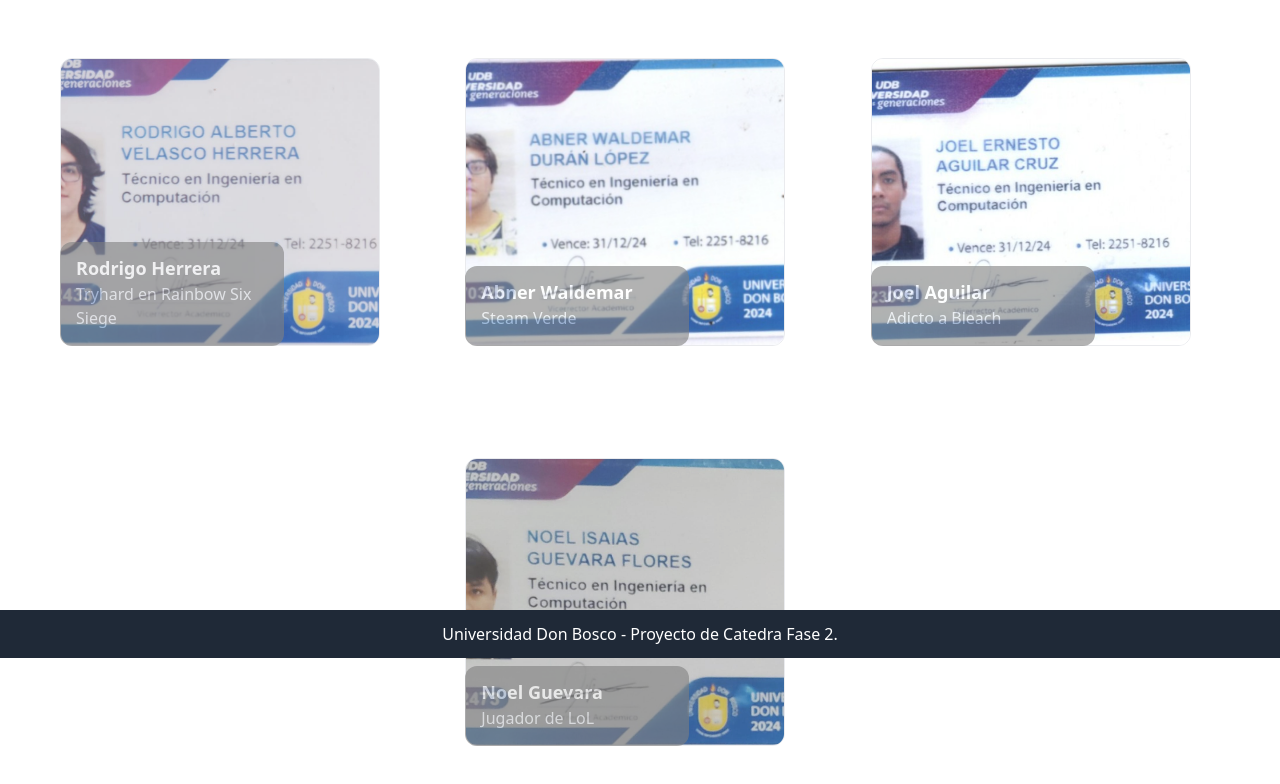
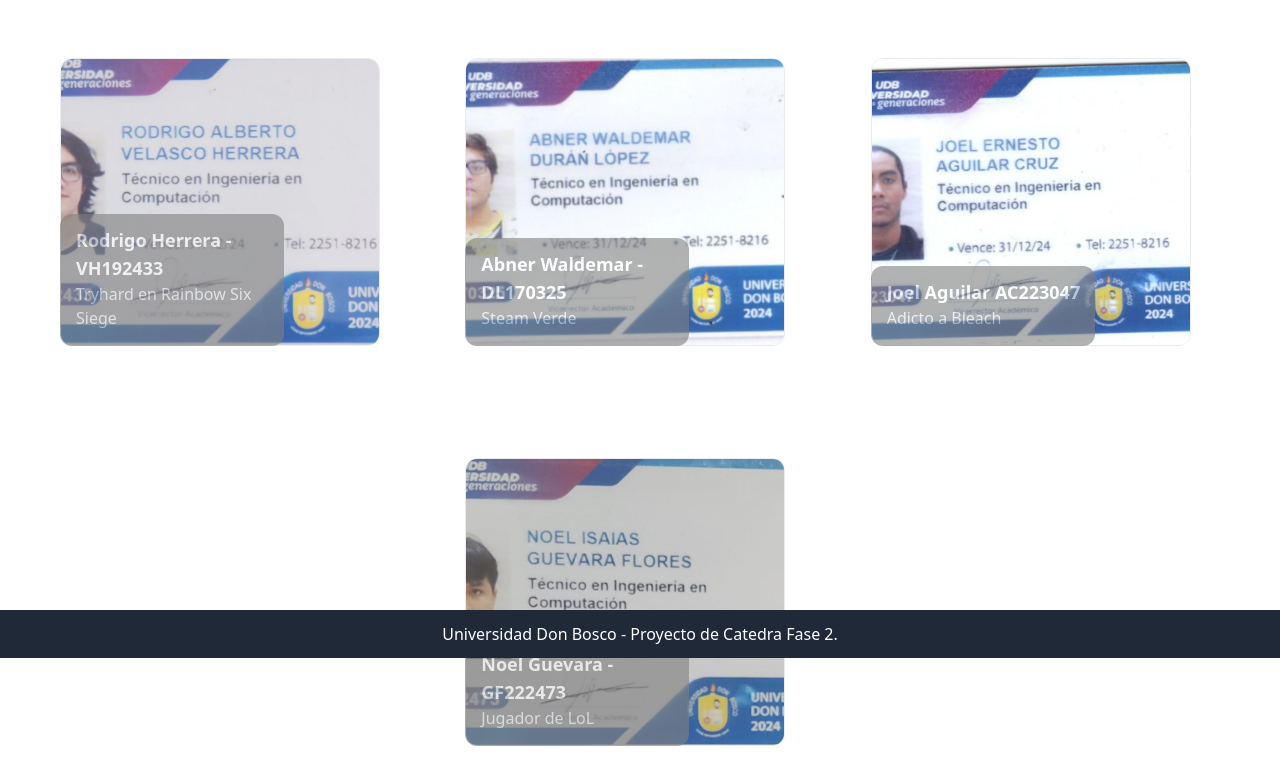
Before and after one commit to Nois2/Web, a plain HTML site: page index.html in a window 1280 px wide. Shown: the part 142-926 px from the top of the page. Drawn offline with nearby package versions, Linux system fonts and the light colour scheme.

Commit message:
Nah I'd win

```diff
--- a/index.html
+++ b/index.html
@@ -59,7 +59,7 @@
                     <img src="Rodri.jpg" class="animate-fade-in block h-full w-full scale-100 transform object-cover object-center opacity-100 transition duration-300 group-hover:scale-110" alt="">
                 </div>
                 <div style="background-color: Gray; width:70%;" class="p-3 rounded-xl opacity-60 absolute bottom-0 z-20 m-0 pb-4 ps-4 transition duration-300 ease-in-out group-hover:-translate-y-1 group-hover:translate-x-3 group-hover:scale-110 group-hover:opacity-100">
-                    <h1 class="text-lg font-bold text-white ">Rodrigo Herrera</h1>
+                    <h1 class="text-lg font-bold text-white ">Rodrigo Herrera - VH192433</h1>
                     <h2 class="text-m font-light text-gray-200 ">Tryhard en Rainbow Six Siege</h2>
                 </div>
 
@@ -83,7 +83,7 @@
                     <img src="Alu.jpg" class="animate-fade-in block h-full w-full scale-100 transform object-cover object-center opacity-100 transition duration-300 group-hover:scale-110" alt="">
                 </div>
                 <div style="background-color: Gray; width:70%;" class="p-3 rounded-xl opacity-60 absolute bottom-0 z-20 m-0 pb-4 ps-4 transition duration-300 ease-in-out group-hover:-translate-y-1 group-hover:translate-x-3 group-hover:scale-110 group-hover:opacity-100">
-                    <h1 class="text-lg font-bold text-white ">Abner Waldemar</h1>
+                    <h1 class="text-lg font-bold text-white ">Abner Waldemar - DL170325</h1>
                     <h2 class="text-m font-light text-gray-200 ">Steam Verde</h2>
                 </div>
 
@@ -106,7 +106,7 @@
                     <img src="Joel.jpg" class="animate-fade-in block h-full w-full scale-100 transform object-cover object-center opacity-100 transition duration-300 group-hover:scale-110" alt="">
                 </div>
                 <div style="background-color: Gray; width:70%;" class="p-3 rounded-xl opacity-60 absolute bottom-0 z-20 m-0 pb-4 ps-4 transition duration-300 ease-in-out group-hover:-translate-y-1 group-hover:translate-x-3 group-hover:scale-110 group-hover:opacity-100">
-                    <h1 class="text-lg font-bold text-white ">Joel Aguilar</h1>
+                    <h1 class="text-lg font-bold text-white ">Joel Aguilar AC223047</h1>
                     <h2 class="text-m font-light text-gray-200 ">Adicto a Bleach</h2>
                 </div>
 
@@ -132,7 +132,7 @@
                     <img src="Noel.jpg" class="animate-fade-in block h-full w-full scale-100 transform object-cover object-center opacity-100 transition duration-300 group-hover:scale-110" alt="">
                 </div>
                 <div style="background-color: Gray; width:70%;" class="p-3 rounded-xl opacity-60 absolute bottom-0 z-20 m-0 pb-4 ps-4 transition duration-300 ease-in-out group-hover:-translate-y-1 group-hover:translate-x-3 group-hover:scale-110 group-hover:opacity-100">
-                    <h1 class="text-lg font-bold text-white ">Noel Guevara</h1>
+                    <h1 class="text-lg font-bold text-white ">Noel Guevara - GF222473</h1>
                     <h2 class="text-m font-light text-gray-200 ">Jugador de LoL</h2>
                 </div>
 
```
